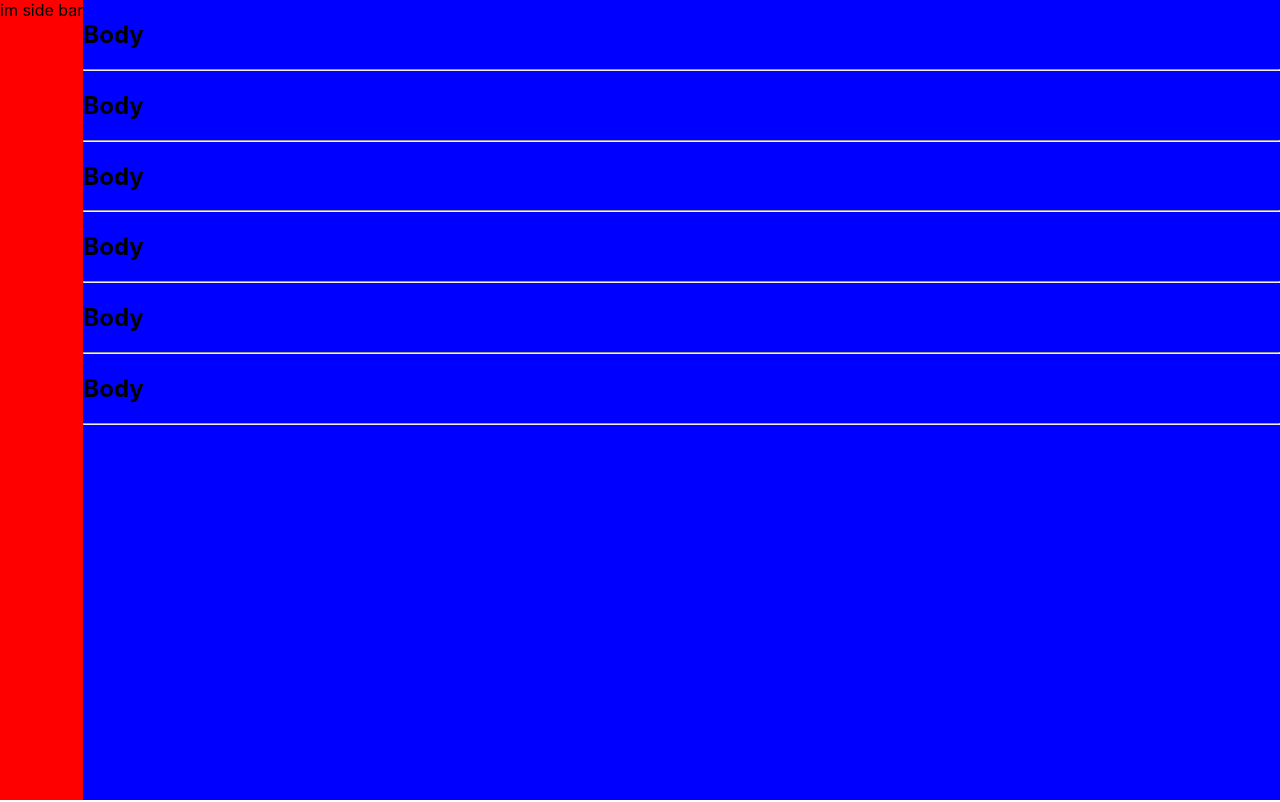
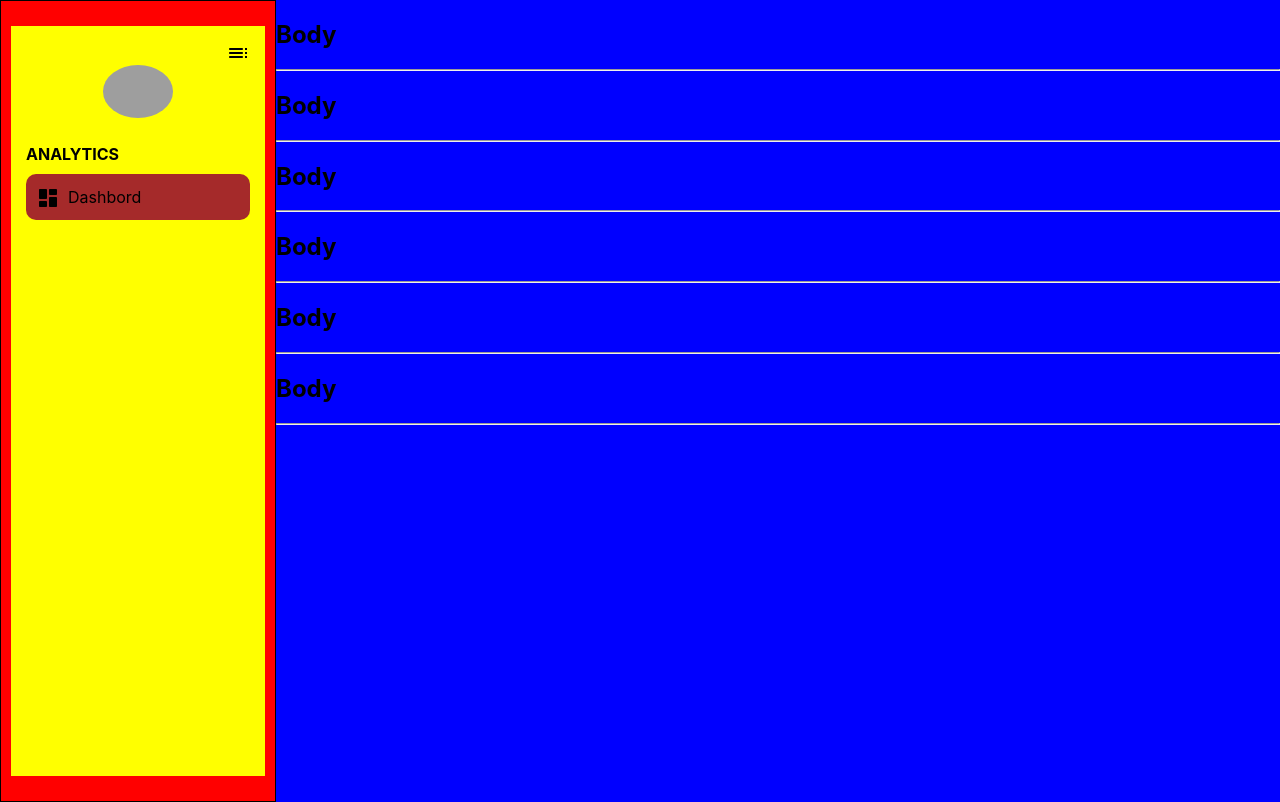
Before and after one commit to mohsen9april/Navbar, a React (Create React App) app: page / in a window 1280 px wide. Built offline with nearby package versions, Linux system fonts and the light colour scheme; grey boxes are pictures that could not be loaded.

Commit message:
Icon - first section of groups

```diff
--- a/src/App.css
+++ b/src/App.css
@@ -13,4 +13,56 @@
   position: sticky;
   top: 0;
   left: 0;
+  display: flex;
+  justify-content: flex-start;
+  align-items: center;
+  border: 1px solid black;
+  /* padding: 15px;
+  margin: 10px; */
 }
+
+.sidebar {
+  display: flex;
+  flex-direction: column;
+  width: 14rem;
+  height: 90%;
+  justify-content: start;
+  align-items: center;
+  padding: 15px;
+  margin: 10px;
+  background-color: yellow;
+}
+
+.lines_icon {
+  display: flex;
+  align-self: flex-end;
+  border-radius: 5px;
+}
+
+.profile {
+  display: flex;
+  width: 70px;
+  align-items: center;
+  border-radius: 50%;
+  margin-bottom: 1rem;
+}
+
+.profile > img {
+  width: 100%;
+  border-radius: 50%;
+}
+
+.groups {
+  display: flex;
+  flex-direction: column;
+  width: 100%;
+}
+.group {
+  display: flex;
+  flex-direction: column;
+  width: 100%;
+}
+h3 {
+  font-size: 1rem;
+  margin: 10px 0px 10px 0px;
+}
--- a/src/App.js
+++ b/src/App.js
@@ -1,9 +1,33 @@
 import "./App.css";
+import TocRoundedIcon from "@mui/icons-material/TocRounded";
+import ItemSidebar from "./components/ItemSidebar";
 
 function App() {
   return (
     <div className="App">
-      <div className="sidebar_container"> im side bar</div>
+      <div className="sidebar_container">
+        <div className="sidebar">
+          {/* lines_icon */}
+          <div className="lines_icon">
+            <TocRoundedIcon />
+          </div>
+          {/* profile */}
+          <div className="profile">
+            <img
+              src="https://img.freepik.com/free-vector/mysterious-mafia-man-smoking-cigarette_52683-34828.jpg?w=1380&t=st=1672326453~exp=1672327053~hmac=5bfb589c4e6c4d1bb9d9126679ee77e7e5c1067b67b96f3e402a3ed1345d017b"
+              alt="profile_img"
+            />
+          </div>
+          {/* Groups */}
+          <div className="groups">
+            <div className="group">
+              <h3>ANALYTICS</h3>
+              <ItemSidebar />
+            </div>
+          </div>
+        </div>
+      </div>
+
       <div className="body_container">
         <h2>Body</h2>
         <hr />
--- /dev/null
+++ b/src/components/ItemSidebar.css
@@ -0,0 +1,12 @@
+.item {
+  display: flex;
+  padding: 6px 10px 6px 10px;
+  align-items: center;
+  justify-content: flex-start;
+  border-radius: 10px;
+  background-color: brown;
+}
+.icon {
+  margin-right: 0.5rem;
+  margin-top: 6px;
+}
--- /dev/null
+++ b/src/components/ItemSidebar.js
@@ -0,0 +1,16 @@
+import React from "react";
+import DashboardRoundedIcon from "@mui/icons-material/DashboardRounded";
+import "../components/ItemSidebar.css";
+
+const ItemSidebar = () => {
+  return (
+    <div className="item">
+      <div className="icon">
+        <DashboardRoundedIcon />
+      </div>
+      <span>Dashbord</span>
+    </div>
+  );
+};
+
+export default ItemSidebar;
```
